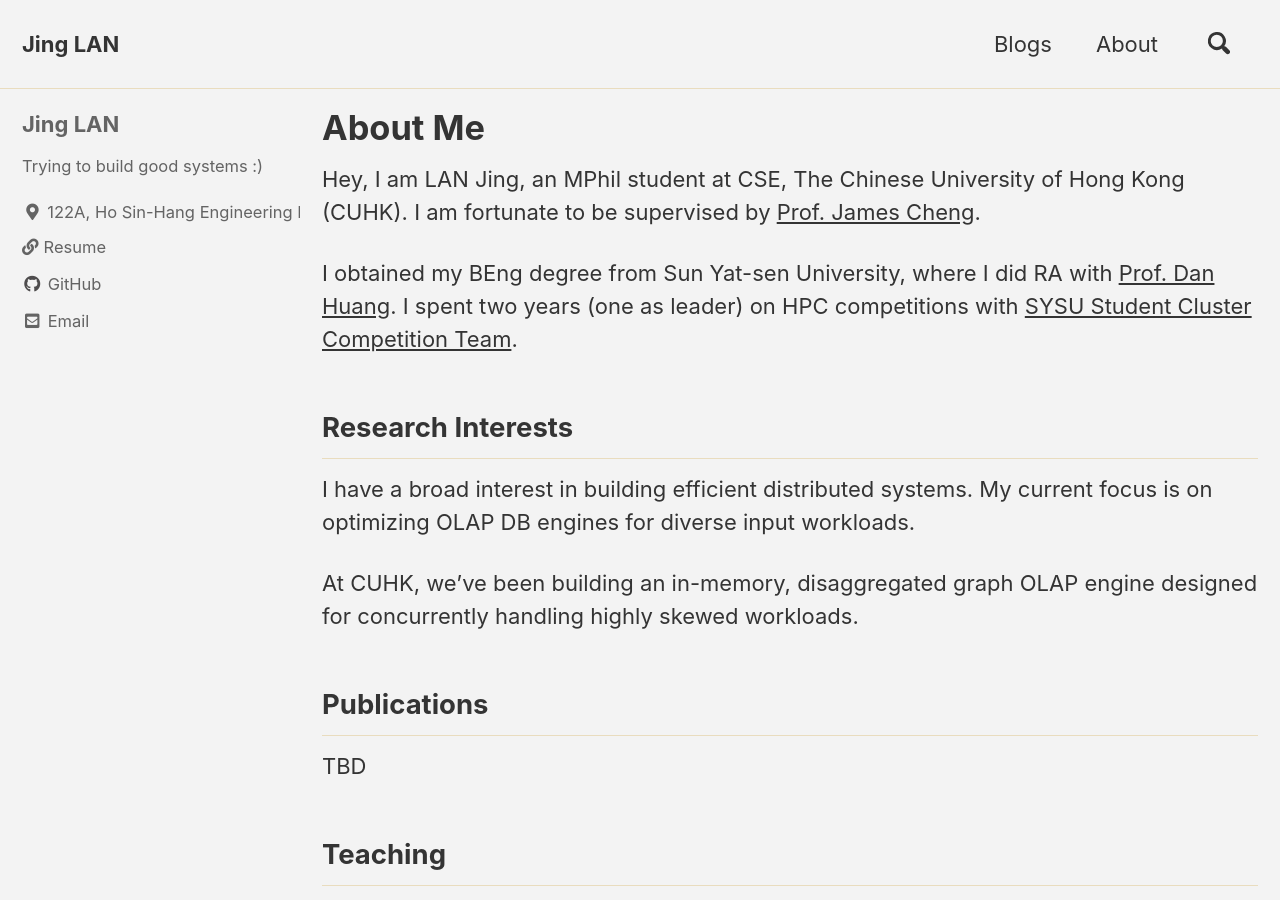
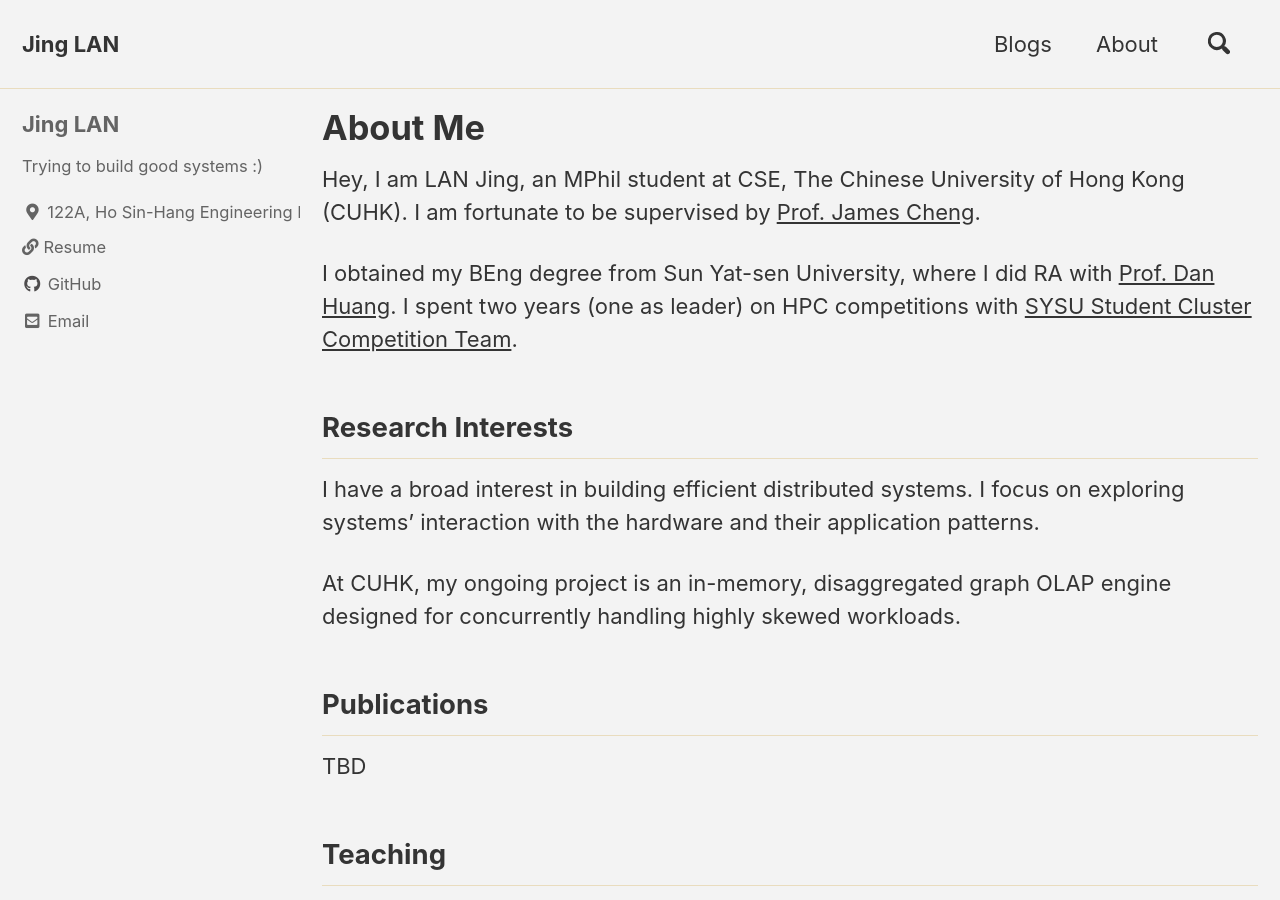
Before and after one commit to Lan-Jing/Lan-Jing.github.io, a Jekyll site: the page built from _pages/home.md, in a window 1280 px wide and 900 px high. Built offline with Jekyll 4.4.1, drawn with Linux system fonts in a browser that asks for light colours; cached includes are drawn as plain includes.

Commit message:
[Updates] Update homepage

```diff
--- a/_pages/home.md
+++ b/_pages/home.md
@@ -12,9 +12,9 @@ I obtained my BEng degree from Sun Yat-sen University, where I did RA with [Prof
 
 ## Research Interests
 
-I have a broad interest in building efficient distributed systems. My current focus is on optimizing OLAP DB engines for diverse input workloads.
+I have a broad interest in building efficient distributed systems. I focus on exploring systems' interaction with the hardware and their application patterns.
 
-At CUHK, we've been building an in-memory, disaggregated graph OLAP engine designed for concurrently handling highly skewed workloads.
+At CUHK, my ongoing project is an in-memory, disaggregated graph OLAP engine designed for concurrently handling highly skewed workloads.
 
 ## Publications
 
```
